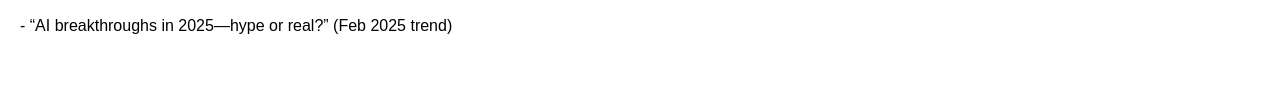
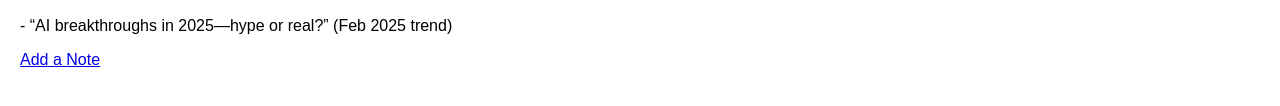
Before and after one commit to Hesychasme/Hesychasme.github.io, a plain HTML site: page artificial-intelligence.html in a window 1280 px wide. Shown: the part 358-464 px from the top of the page. Drawn offline with Linux system fonts and the light colour scheme.

Commit message:
Update artificial-intelligence.html

```diff
--- a/artificial-intelligence.html
+++ b/artificial-intelligence.html
@@ -8,3 +8,4 @@
 <h2>X Integration</h2>
 <p>- “AI breakthroughs in 2025—hype or real?” (Feb 2025 trend)</p>
 <!-- Full file available if needed! -->
+<a href="notes.html">Add a Note</a>
```
